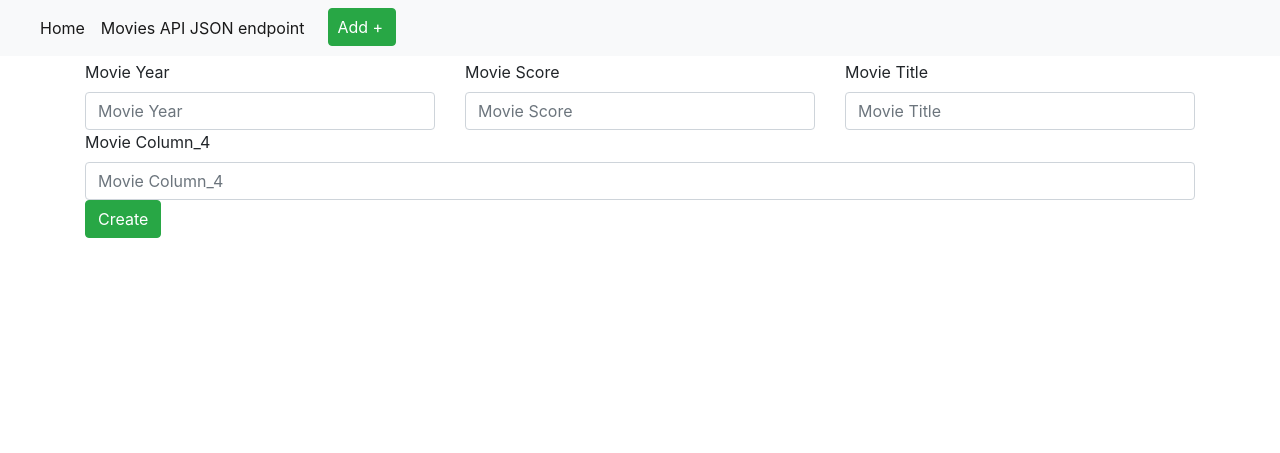
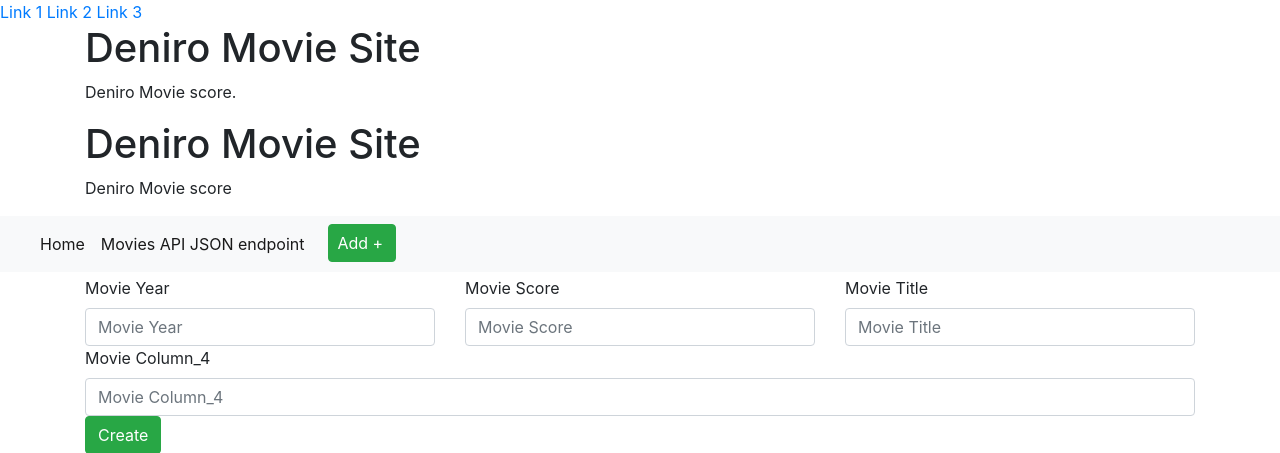
Before and after one commit to oalabede/Project4, a Flask app: page /movies/new in a window 1280 px wide. Shown: the top 453 px of the page. Run offline with Flask 2, Linux system fonts and the light colour scheme; parts of the project's set-up code (start-up, migrations or seed data) failed here and were passed over; some libraries are stand-ins or nearby versions.

```diff
--- a/app/templates/layout.html
+++ b/app/templates/layout.html
@@ -1,6 +1,13 @@
 <!doctype html>
 <html lang="en">
-<head>
+
+    <head>
+        <title>Deniro Movie Site</title>
+        <meta charset="utf-8">
+        <meta name="description" content="Deniro Movie scores">
+        <link rel="shortcut icon" href="/favicon.ico">
+        <link href="/static/css/home.css" rel="stylesheet" />
+
 
     <!-- Required meta tags -->
 
@@ -16,9 +23,17 @@
     {% else %}
     <title>Welcome to My Site!</title>
     {% endif %}
+     {% block css %}{% endblock %}
 <head>
- <body>
-<!-- As a heading -->
+
+<body>
+    {% include 'navigation.html' %}
+    <div class="container">
+        <h1>Deniro Movie Site</h1>
+        <p>Deniro Movie score</p>
+    </div>
+
+    <!-- As a heading -->
 
 
 <nav class="navbar navbar-expand-lg navbar-light bg-light mb-1">
@@ -61,4 +76,5 @@
             src="https://stackpath.bootstrapcdn.com/bootstrap/4.4.1/js/bootstrap.min.js"></script>
 </div>
 </body>
+
 </html>
--- /dev/null
+++ b/app/templates/navigation.html
@@ -0,0 +1,26 @@
+<!doctype html>
+<html>
+
+  <head>
+    <title>Deniro Movie Site</title>
+    <meta charset="utf-8">
+    <meta name="description" content="Deniro Movie score.">
+    <link rel="shortcut icon" href="/favicon.ico">
+    <link href="/static/css/home.css') }}" rel="stylesheet">
+  </head>
+
+  <body>
+    <header>
+       <nav>
+        <a href="https://deniromovies.com">Link 1</a>
+        <a href="https://deniromoviescore.com">Link 2</a>
+        <a href="https://alldeniromovies.com">Link 3</a>
+      </nav>
+    </header>
+    <div class="container">
+        <h1>Deniro Movie Site</h1>
+        <p>Deniro Movie score.</p>
+    </div>
+  </body>
+
+</html>
```
Also changed, not shown: app/templates/home.html (added, +12 -0 lines), home/routes.py (+15 -0 lines).
